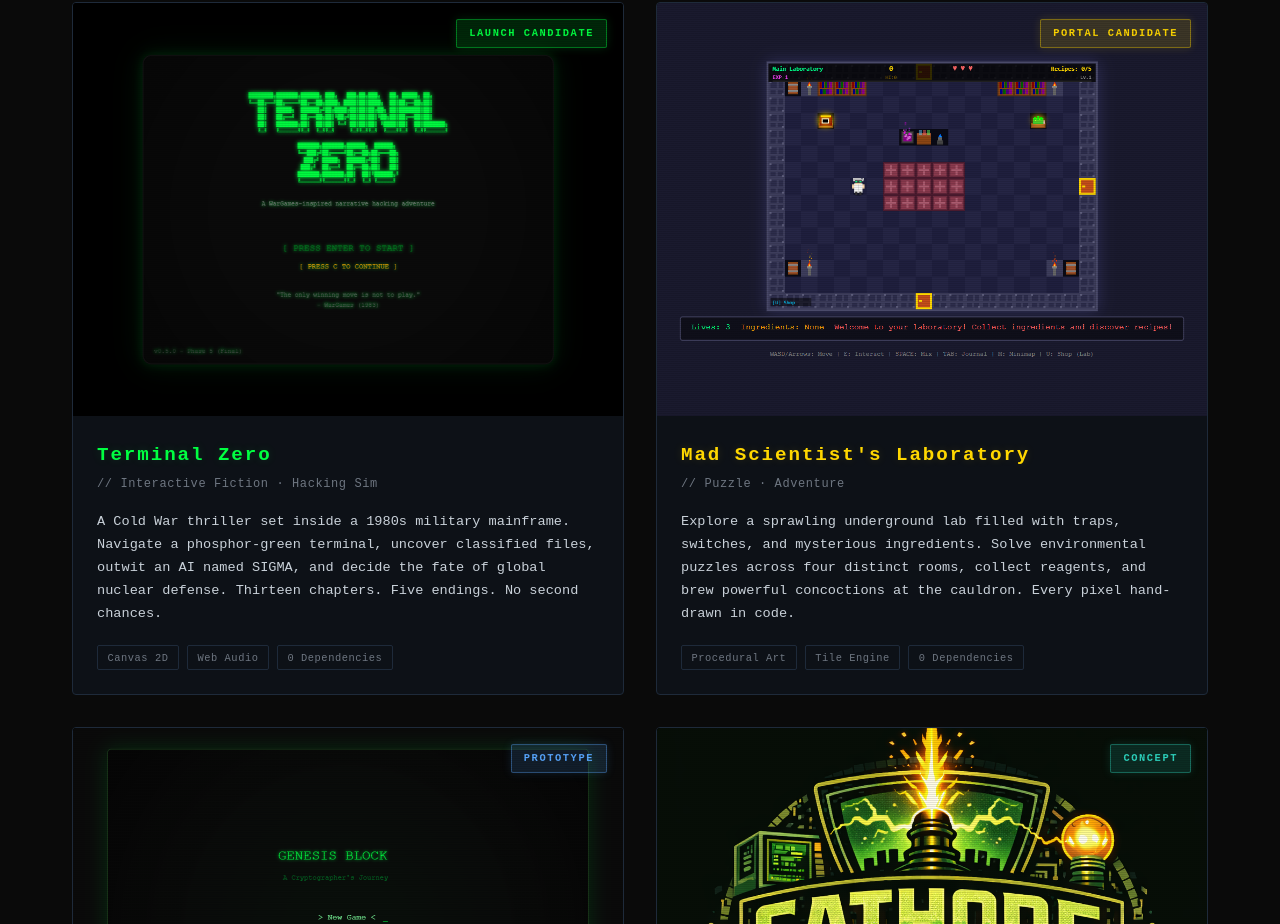
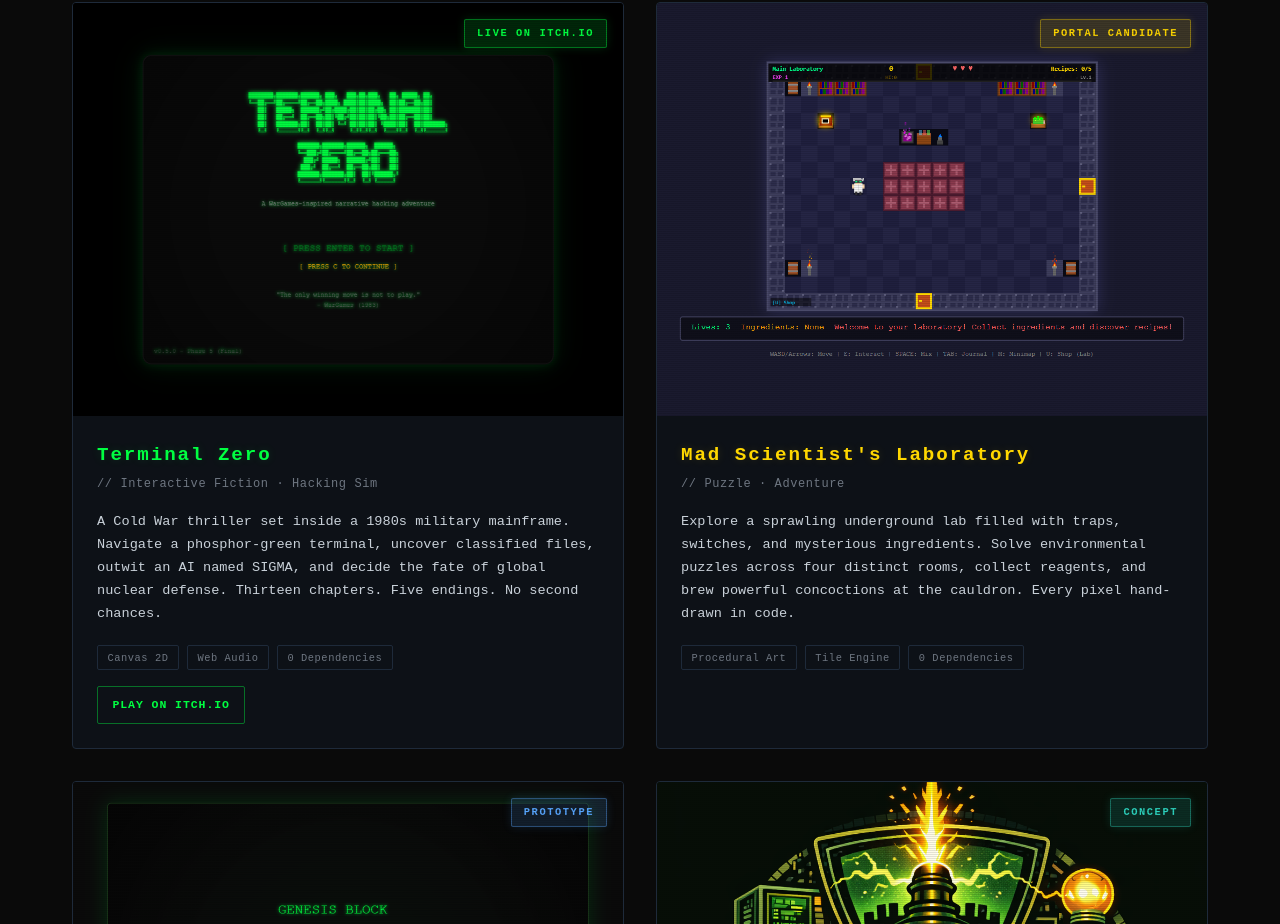
Before and after one commit to cathodearc/cathodearc.com, a plain HTML site: page index.html in a window 1280 px wide. Shown: the part 980-1904 px from the top of the page. Drawn offline with Linux system fonts and the light colour scheme.

Commit message:
Link Terminal Zero itch launch

```diff
--- a/index.html
+++ b/index.html
@@ -65,7 +65,7 @@
                 <div class="game-card-inner">
                     <div class="game-screenshot-wrapper">
                         <img src="screenshots/terminal-zero.png" alt="Terminal Zero gameplay screenshot" class="game-screenshot" loading="lazy">
-                        <div class="game-badge badge-green">Launch Candidate</div>
+                        <div class="game-badge badge-green">Live on itch.io</div>
                         <div class="screenshot-scanlines" aria-hidden="true"></div>
                     </div>
                     <div class="game-info">
@@ -81,6 +81,11 @@
                             <span class="tech-tag">Canvas 2D</span>
                             <span class="tech-tag">Web Audio</span>
                             <span class="tech-tag">0 Dependencies</span>
+                        </div>
+                        <div class="game-actions">
+                            <a href="https://cathodearc.itch.io/terminal-zero" class="game-link link-green" target="_blank" rel="noopener">
+                                Play on itch.io
+                            </a>
                         </div>
                     </div>
                 </div>
--- a/style.css
+++ b/style.css
@@ -505,6 +505,43 @@ body {
     gap: 0.5rem;
 }
 
+.game-actions {
+    display: flex;
+    flex-wrap: wrap;
+    gap: 0.75rem;
+    margin-top: 1rem;
+}
+
+.game-link {
+    display: inline-flex;
+    align-items: center;
+    justify-content: center;
+    min-height: 38px;
+    padding: 0.55rem 0.9rem;
+    border: 1px solid var(--border);
+    border-radius: 2px;
+    color: var(--text);
+    text-decoration: none;
+    font-size: 0.72rem;
+    font-weight: bold;
+    letter-spacing: 0.08em;
+    text-transform: uppercase;
+    transition: border-color 0.3s, color 0.3s, box-shadow 0.3s, background 0.3s;
+}
+
+.game-link:hover {
+    background: rgba(255, 255, 255, 0.03);
+}
+
+.link-green {
+    border-color: var(--green-dim);
+    color: var(--green);
+}
+
+.link-green:hover {
+    box-shadow: 0 0 18px var(--green-glow), inset 0 0 18px var(--green-glow);
+}
+
 .tech-tag {
     font-size: 0.65rem;
     padding: 0.2rem 0.6rem;
```
